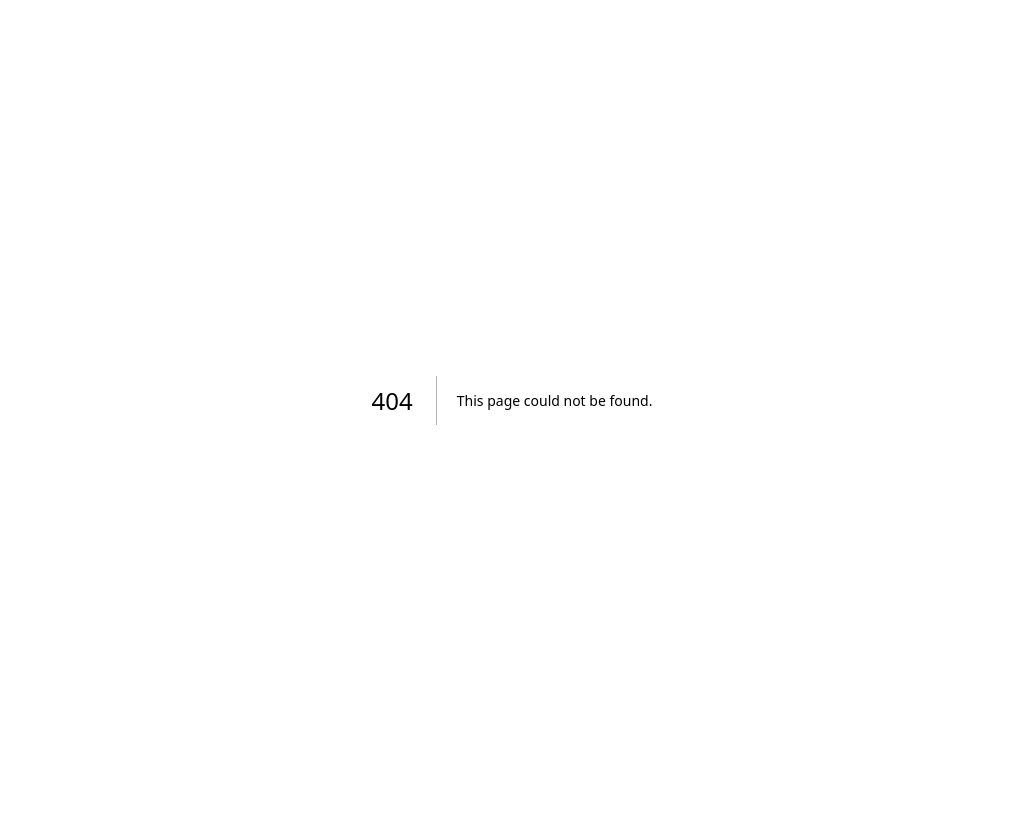
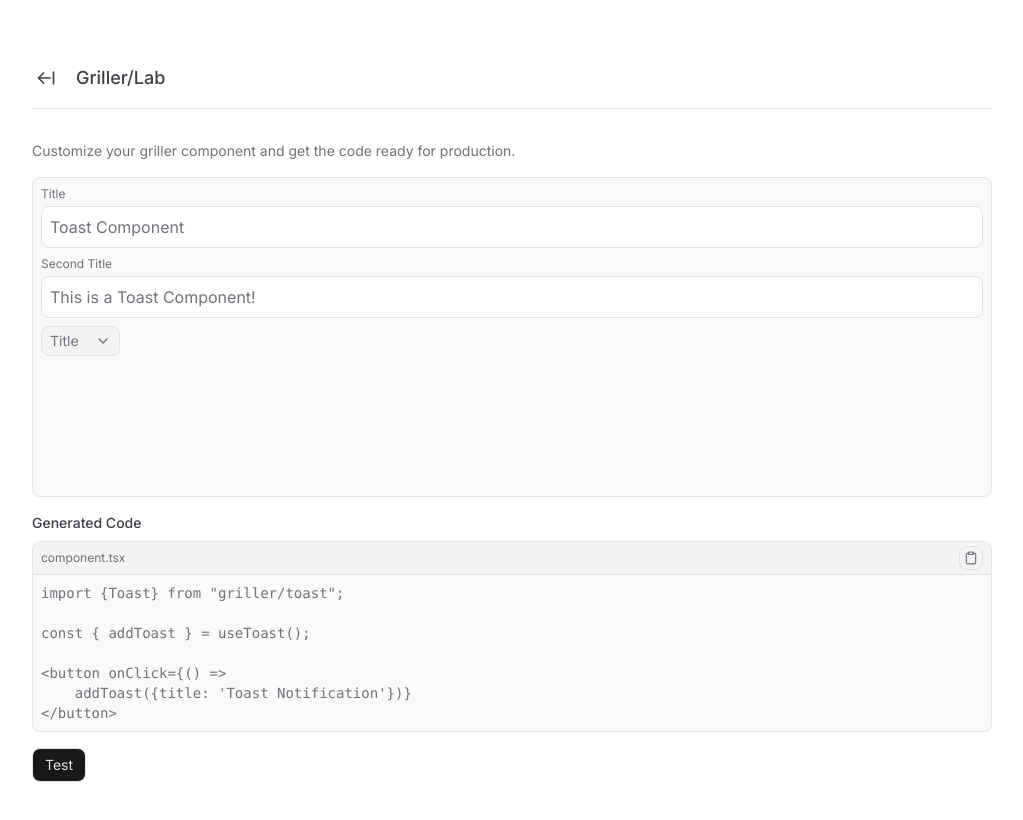
Before and after one commit to mvriu5/griller, a Next.js app: page /lab in a window 1280 px wide. Before the commit this address had no page. Shown: the top 820 px of the page, without its empty margins (128-1151 px from the left). Built offline with nearby package versions, Linux system fonts and the light colour scheme.

Commit message:
feat: combobox, input, lab-page

```diff
--- /dev/null
+++ b/src/app/lab/page.tsx
@@ -0,0 +1,56 @@
+"use client";
+
+import {CodeBlock} from "@/lib/codeblock";
+import React from "react";
+import {ArrowLeftFromLine} from "lucide-react";
+import {useRouter} from "next/navigation";
+import {Button} from "@/lib/button";
+import { Input } from "@/lib/input";
+import {Combobox} from "@/lib/combobox";
+
+export default function Home() {
+    const router = useRouter();
+
+    return (
+        <div className={"flex flex-col space-y-4 p-4 lg:px-40 lg:py-16 2xl:px-96 2xl:py-32"}>
+
+            <div className={"flex flex-row items-center space-x-4 border-b border-zinc-200 pb-4"}>
+                <div className={"rounded-lg p-1 hover:bg-zinc-300 cursor-pointer"}
+                    onClick={() => router.back()}
+                >
+                    <ArrowLeftFromLine size={20} className={"text-zinc-700"}/>
+                </div>
+
+                <span className={"text-lg text-zinc-700 font-medium"}>Griller/Lab</span>
+            </div>
+
+            <span className={"text-zinc-500 text-sm pt-4"}>
+                Customize your griller component and get the code ready for production.
+            </span>
+
+            <div className={"h-80 w-full flex flex-col space-y-2 p-2 rounded-lg border border-zinc-200 bg-zinc-50"}>
+                <Input placeholder={"Title"}
+                       title={"Title"}
+                       preSelectedValue={"Toast Component"}
+                />
+                <Input placeholder={"Second Title"}
+                       title={"Second Title"}
+                       preSelectedValue={"This is a Toast Component!"}
+                />
+
+                <Combobox title={"Title"} values={["hauhfa", "wnbgbwgbuw"]}/>
+            </div>
+
+            <CodeBlock title={"Generated Code"}
+                       fileName={"component.tsx"}
+                       filePath={"component-example.txt"}
+            />
+
+            <Button title={"Test"}
+                    className={"text-zinc-200 bg-zinc-900 hover:bg-zinc-800 hover:text-zinc-100 py-1.5"}
+                    onClick={() => {}}
+            />
+
+        </div>
+    );
+}
--- a/src/app/page.tsx
+++ b/src/app/page.tsx
@@ -17,9 +17,11 @@ import {Button} from "@/lib/button";
 import {useToast} from "@/component/toaster";
 import {motion} from "framer-motion";
 import Image from "next/image"
+import {useRouter} from "next/navigation";
 
 export default function Home() {
     const { addToast } = useToast();
+    const router = useRouter();
 
     return (
         <div className={"flex flex-col space-y-4 p-4 lg:px-40 lg:py-16 2xl:px-96 2xl:py-32"}>
@@ -70,6 +72,7 @@ export default function Home() {
                         <Button title={"Lab"}
                                 icon={<FlaskConical size={15} className={"mr-2"}/>}
                                 className={"py-1.5"}
+                                onClick={() => router.push('/lab')}
                         />
                     </div>
 
--- /dev/null
+++ b/src/lib/combobox.tsx
@@ -0,0 +1,46 @@
+import {forwardRef, useState} from "react";
+import {ChevronDown, ChevronUp} from "lucide-react";
+
+interface ComboProps {
+    title: string;
+    values: string[];
+}
+
+type ComboRef = {
+    getValue: () => string;
+}
+
+export const Combobox = forwardRef<ComboRef, ComboProps>(({ title, values }, ref) => {
+    const [value, setValue] = useState<string>(values[0] || "");
+    const [open, setOpen] = useState<boolean>(false);
+
+    return (
+        <div className={"flex flex-col space-y-1"}>
+
+            <div className={"w-max flex flex-row items-center space-x-4 justify-between px-2 py-1 bg-zinc-100 border border-zinc-200 rounded-lg text-zinc-500 text-sm"}
+                    onClick={() => setOpen(!open)}
+            >
+                <span>{title}</span>
+                {open ? <ChevronUp size={16}/> : <ChevronDown size={16}/>}
+            </div>
+
+            {open &&
+                <div className={"w-max p-1 space-y-1 bg-zinc-100 border border-zinc-200 rounded-lg"}>
+                    {values.map((value, index) => (
+                        <div key={index}
+                             className={"px-1.5 py-0.5 w-full rounded-lg hover:bg-zinc-200 cursor-pointer"}
+                             onClick={() => {
+                                 setValue(value);
+                                 setOpen(false);
+                             }}
+                        >
+                            <span className={"text-zinc-500 text-sm"}>{value}</span>
+                        </div>
+                    ))}
+                </div>
+            }
+
+        </div>
+    );
+});
+Combobox.displayName = "Combobox";
--- /dev/null
+++ b/src/lib/input.tsx
@@ -0,0 +1,37 @@
+import React, {forwardRef, InputHTMLAttributes, useImperativeHandle, useState} from "react";
+
+interface InputProps extends InputHTMLAttributes<HTMLInputElement> {
+    placeholder: string;
+    title?: string;
+    preSelectedValue?: string;
+}
+
+type InputRef = {
+    getValue: () => string;
+}
+
+export const Input = forwardRef<InputRef, InputProps>(({title, placeholder, preSelectedValue, ...props}, ref) => {
+    const [value, setValue] = useState<string>(preSelectedValue || "");
+
+    useImperativeHandle(ref, () => ({
+        getValue: () => value
+    }), [value]);
+
+
+    return (
+        <div className={"flex flex-col space-y-1"}>
+
+            {title &&
+                <span className={"text-zinc-500 text-xs"}>{title}</span>
+            }
+            <input className={"w-full p-2 border border-zinc-200 text-zinc-500 rounded-lg focus:outline-none focus:border-zinc-300"}
+                   placeholder={placeholder}
+                   spellCheck={false}
+                   value={value}
+                   onChange={(e) => setValue(e.target.value)}
+                   {...props}
+            />
+        </div>
+    );
+});
+Input.displayName = "Input";
```
Also changed, not shown: 1 other file (tests, documents, lock files or other folders).
